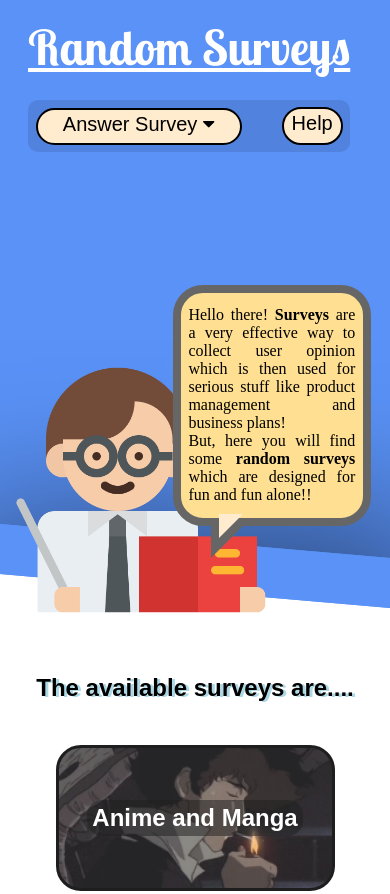
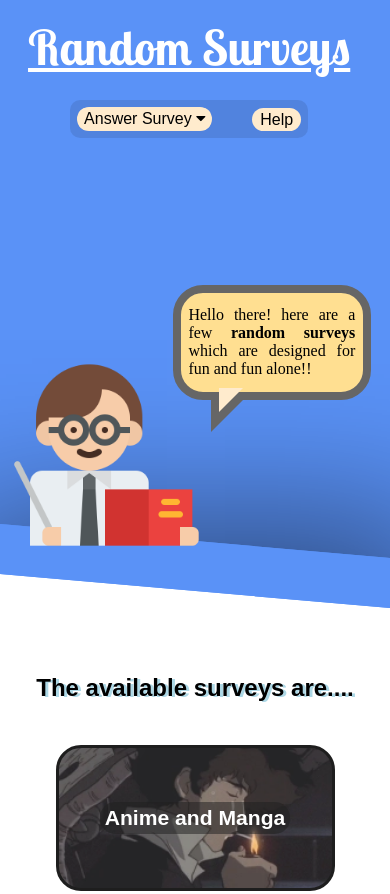
Before and after one commit to kriti-shesh321/random-surveys, a plain HTML site: page index.html in a window 390 px wide. Shown: the top 894 px of the page. Drawn offline with Linux system fonts and the light colour scheme; a web font is replaced by a local one.

Commit message:
changed navBar size for mobile and tablet, reduced the text in survey-explain, reduced copyright font size

```diff
--- a/index.html
+++ b/index.html
@@ -41,7 +41,7 @@
       <img src="assets/teacher.png" alt="">
       <div class="survey-bubble tri-right border round btm-left-in">
         <div class="talktext">
-          <p>Hello there! <b>Surveys</b> are a very effective way to collect user opinion which is then used for serious stuff like product management and business plans! <br />But, here you will find some <b>random surveys</b> which are
+          <p>Hello there! <span class="survey-explain-text"><b>Surveys</b> are a very effective way to collect user opinion which is then used for serious stuff like product management and business plans! <br />But,</span> here are a few <b>random surveys</b> which are
             designed for fun and fun alone!! </p>
         </div>
       </div>
--- a/styles/styles.css
+++ b/styles/styles.css
@@ -470,27 +470,27 @@ h1 {
   }
 
   .navBar {
-    font-size: 125%;
+    font-size: 115%;
     width: auto;
     display: flex;
     margin-top: 5%;
-    padding: 3%;
+    padding: 2%;
     border-radius: 10px;
     background-color: rgba(0, 0, 0, 0.1);
   }
 
   .navBar .dropdown {
     margin: 0 20px 0 0;
-    padding: 5px 2px 3px 2px;
+    padding-bottom: 7px;
     text-align: center;
-    height: 30px;
+    height: 20px;
   }
 
   .navBar .help {
     margin: 0 0 0 20px;
-    padding: 5px 8px 3px 8px;
+    padding: 2px 8px 5px 8px;
     text-align: center;
-    height: 30px;
+    height: 20px;
   }
 
   .survey-explain {
@@ -609,6 +609,7 @@ h1 {
   .copyright {
     background-color: rgba(0, 0, 0, 0.1);
     padding: 8px 0 5px 0;
+    font-size: 1rem;
   }
 }
 
@@ -635,7 +636,7 @@ h1 {
   }
 
   .navBar {
-    font-size: 125%;
+    font-size: 100%;
     width: auto;
     display: flex;
     margin-top: 5%;
@@ -646,16 +647,19 @@ h1 {
 
   .navBar .dropdown {
     margin: 0 20px 0 0;
-    padding: 1px 1px 2px 1px;
+    padding: 1px 2px 3px;
+    height: 20px;
     text-align: center;
-    height: 30px;
+    width: auto;
+    border: none;
   }
 
   .navBar .help {
     margin: 0 0 0 20px;
-    padding: 3px 8px 1px 8px;
+    padding: 3px 8px 0 8px;
     text-align: center;
-    height: 30px;
+    height: 20px;
+    border: none;
   }
 
   .survey-explain {
@@ -668,7 +672,7 @@ h1 {
   }
 
   .survey-explain img {
-    height: 270px;
+    height: 200px;
     margin: 0;
     display: inline-block;
     position: absolute;
@@ -693,6 +697,10 @@ h1 {
     line-height: normal;
     font-size: 100%;
     font-family: "Benne", serif;
+  }
+
+  .survey-explain-text {
+    display: none;
   }
 
   .top::before, .top::after {
@@ -730,6 +738,10 @@ h1 {
 
   .mid h2 {
     padding: 2% 5px;
+  }
+
+  .mid a {
+    font-size: 0.88rem;
   }
 
   .books-survey h2 {
```
